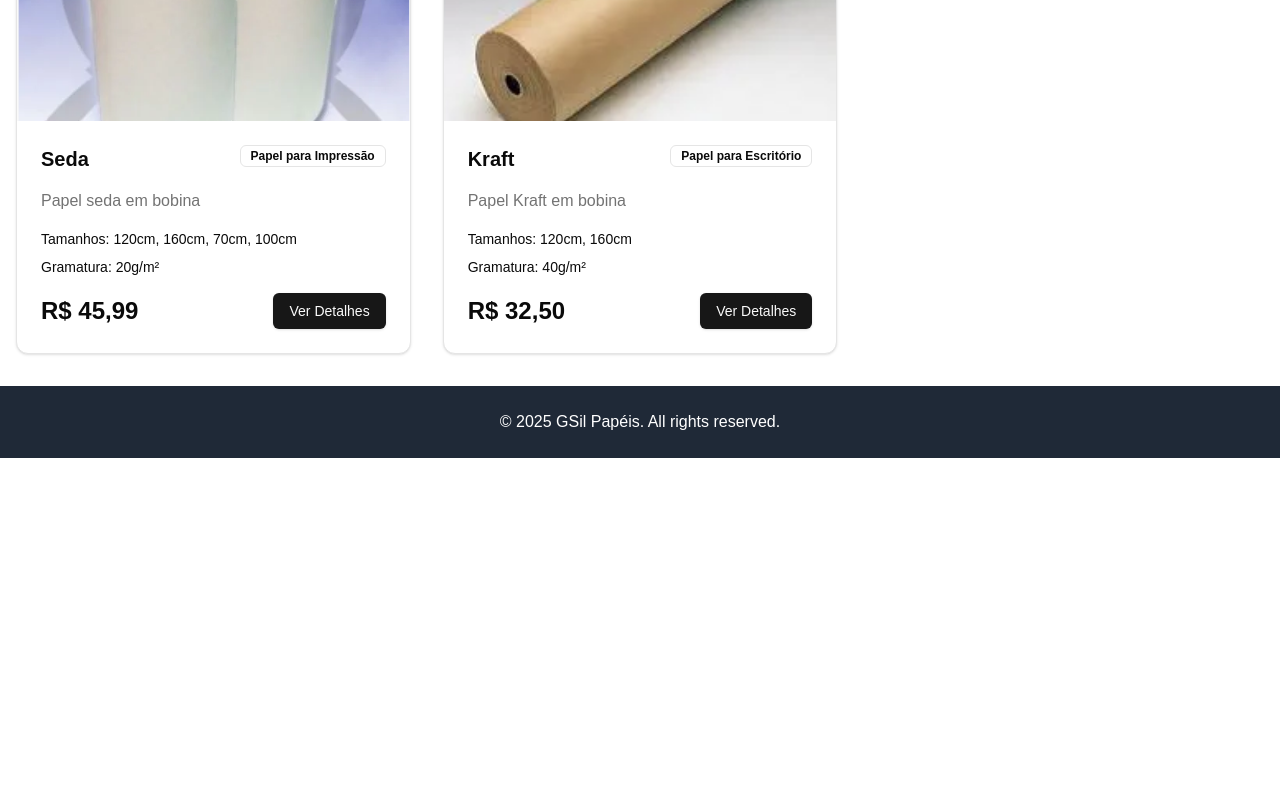
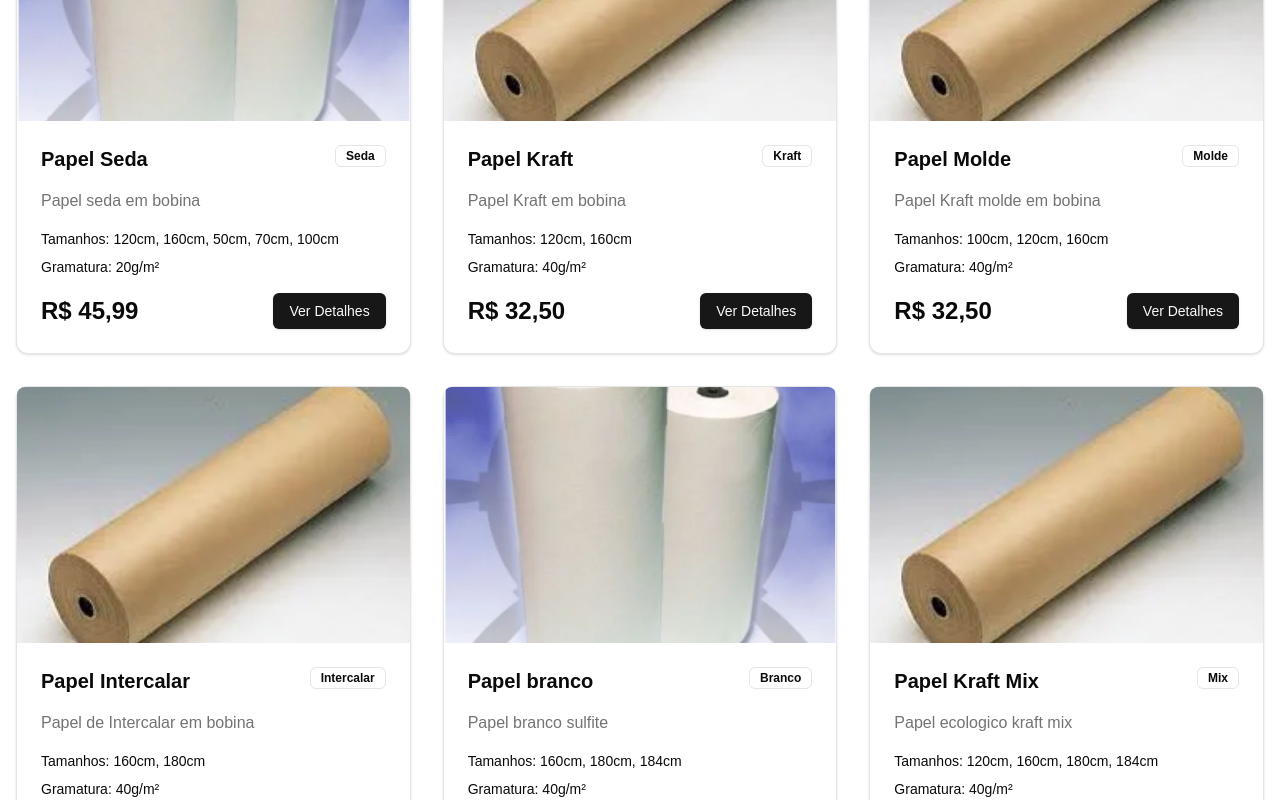
Before and after one commit to MarcosFlavioGS/Catalogo_gsil, a Next.js app: page / in a window 1280 px wide. Shown: the part 360-1160 px from the top of the page. Before the commit the page ends 818 px from the top, so only its background shows below. Built offline with nearby package versions, Linux system fonts and the light colour scheme.

Commit message:
feat: add more products

```diff
--- a/src/app/catalog/page.tsx
+++ b/src/app/catalog/page.tsx
@@ -9,7 +9,7 @@ export default function CatalogPage() {
   return (
     <div className='container mx-auto px-4 py-8'>
       <div className='text-center mb-12'>
-        <h1 className='text-4xl font-bold mb-4'>Catálogo de Produtos da {company.name}</h1>
+        <h1 className='text-4xl font-bold mb-4'>Catálogo de Produtos {company.name}</h1>
         <p className='text-muted-foreground'>Papéis de Alta Qualidade para Todas as Necessidades</p>
       </div>
 
--- a/src/components/ui/header/header.tsx
+++ b/src/components/ui/header/header.tsx
@@ -15,12 +15,14 @@ export function Header() {
       <div className='container mx-auto px-4'>
         <div className='flex items-center justify-between h-16'>
           {/* Logo and Main Navigation */}
-          <div className='flex items-center gap-4'>
+          <div className='flex items-center gap-2'>
             {/* Logo */}
             <Link
               href='/'
               className='flex items-center gap-2'>
-              <span className='text-2xl font-bold text-primary'>{company.name}</span>
+              <span className={`${isMenuOpen ? 'text-1xl' : 'text-2xl'} font-bold text-primary `}>
+                {company.name}
+              </span>
             </Link>
 
             {/* Mobile Menu Toggle */}
--- a/src/data/products.ts
+++ b/src/data/products.ts
@@ -3,22 +3,62 @@ import { Product } from '@/types/product'
 export const productList: Product[] = [
   {
     id: '1',
-    name: 'Seda',
+    name: 'Papel Seda',
     description: 'Papel seda em bobina',
     price: 45.99,
-    category: 'Papel para Impressão',
+    category: 'Seda',
     imageUrl: '/seda.png',
-    sizeOptions: ['120cm', '160cm', '70cm', '100cm'],
+    sizeOptions: ['120cm', '160cm', '50cm', '70cm', '100cm'],
     weight: '20g/m²'
   },
   {
     id: '2',
-    name: 'Kraft',
+    name: 'Papel Kraft',
     description: 'Papel Kraft em bobina',
     price: 32.5,
-    category: 'Papel para Escritório',
+    category: 'Kraft',
     imageUrl: '/kraft.png',
     sizeOptions: ['120cm', '160cm'],
     weight: '40g/m²'
+  },
+  {
+    id: '3',
+    name: 'Papel Molde',
+    description: 'Papel Kraft molde em bobina',
+    price: 32.5,
+    category: 'Molde',
+    imageUrl: '/kraft.png',
+    sizeOptions: ['100cm', '120cm', '160cm'],
+    weight: '40g/m²'
+  },
+  {
+    id: '4',
+    name: 'Papel Intercalar',
+    description: 'Papel de Intercalar em bobina',
+    price: 32.5,
+    category: 'Intercalar',
+    imageUrl: '/kraft.png',
+    sizeOptions: ['160cm', '180cm'],
+    weight: '40g/m²'
+  },
+  {
+    id: '5',
+    name: 'Papel branco',
+    description: 'Papel branco sulfite',
+    price: 32.5,
+    category: 'Branco',
+    imageUrl: '/seda.png',
+    sizeOptions: ['160cm', '180cm', '184cm'],
+    weight: '40g/m²'
+  },
+  {
+    id: '6',
+    name: 'Papel Kraft Mix',
+    description: 'Papel ecologico kraft mix',
+    price: 32.5,
+    category: 'Mix',
+    imageUrl: '/kraft.png',
+    sizeOptions: ['120cm', '160cm', '180cm', '184cm'],
+    weight: '40g/m²'
   }
 ]
```
